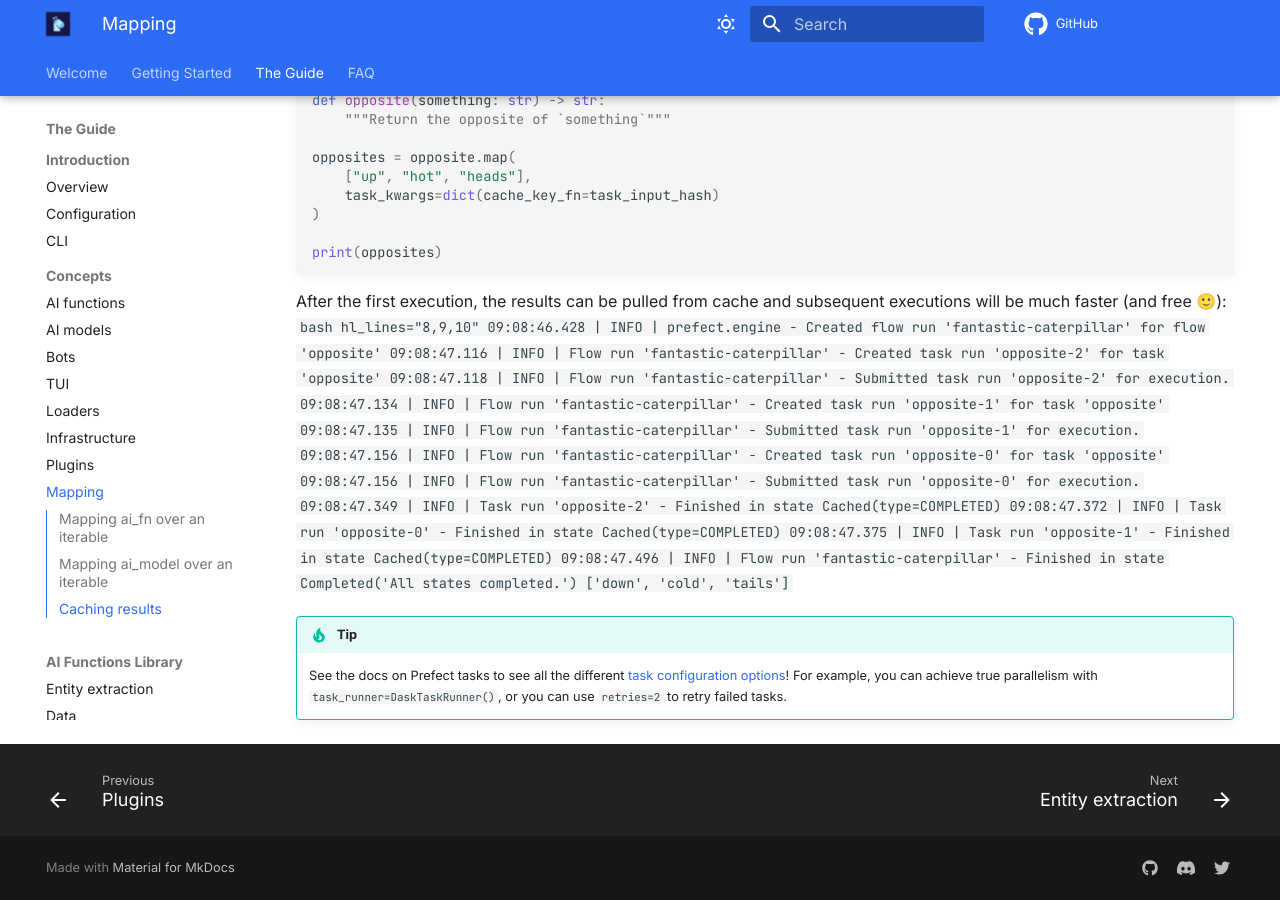
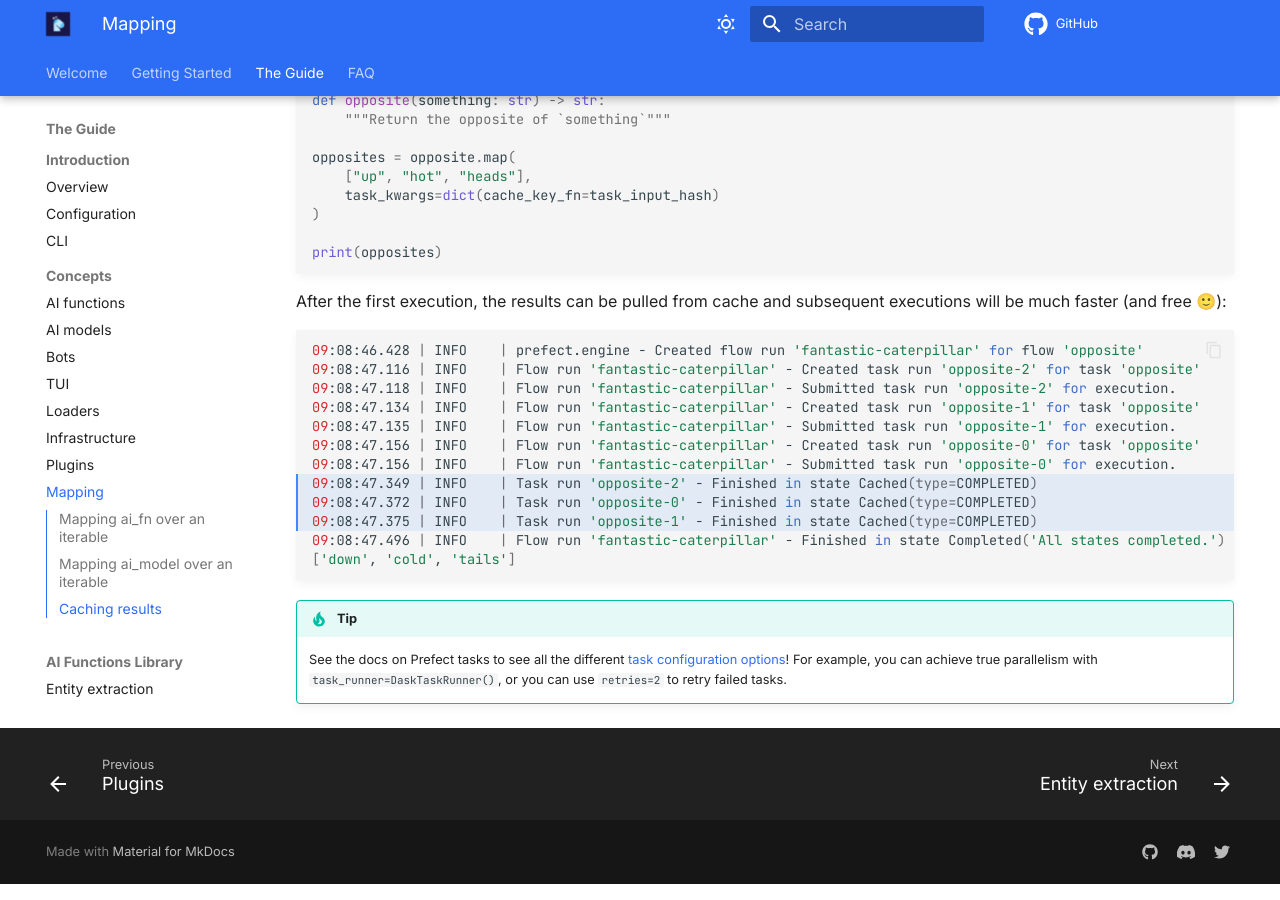
Before and after one commit to PrefectHQ/marvin, an MkDocs documentation site: the page built from docs/guide/concepts/mapping.md, in a window 1280 px wide and 900 px high, scrolled down 1907 px. Built offline with MkDocs 1.6.1 and Material for MkDocs 9.7.7, drawn with Linux system fonts in a browser that asks for light colours; comment, search, counter and statistics services are not loaded.

Commit message:
fix highlighting syntax render

````diff
--- a/docs/guide/concepts/mapping.md
+++ b/docs/guide/concepts/mapping.md
@@ -86,7 +86,7 @@ opposites = opposite.map(
 print(opposites)
 ```
 After the first execution, the results can be pulled from cache and subsequent executions will be much faster (and free 🙂):
-```bash hl_lines="8,9,10"
+```bash hl_lines="8-10"
 09:08:46.428 | INFO    | prefect.engine - Created flow run 'fantastic-caterpillar' for flow 'opposite'
 09:08:47.116 | INFO    | Flow run 'fantastic-caterpillar' - Created task run 'opposite-2' for task 'opposite'
 09:08:47.118 | INFO    | Flow run 'fantastic-caterpillar' - Submitted task run 'opposite-2' for execution.
````
